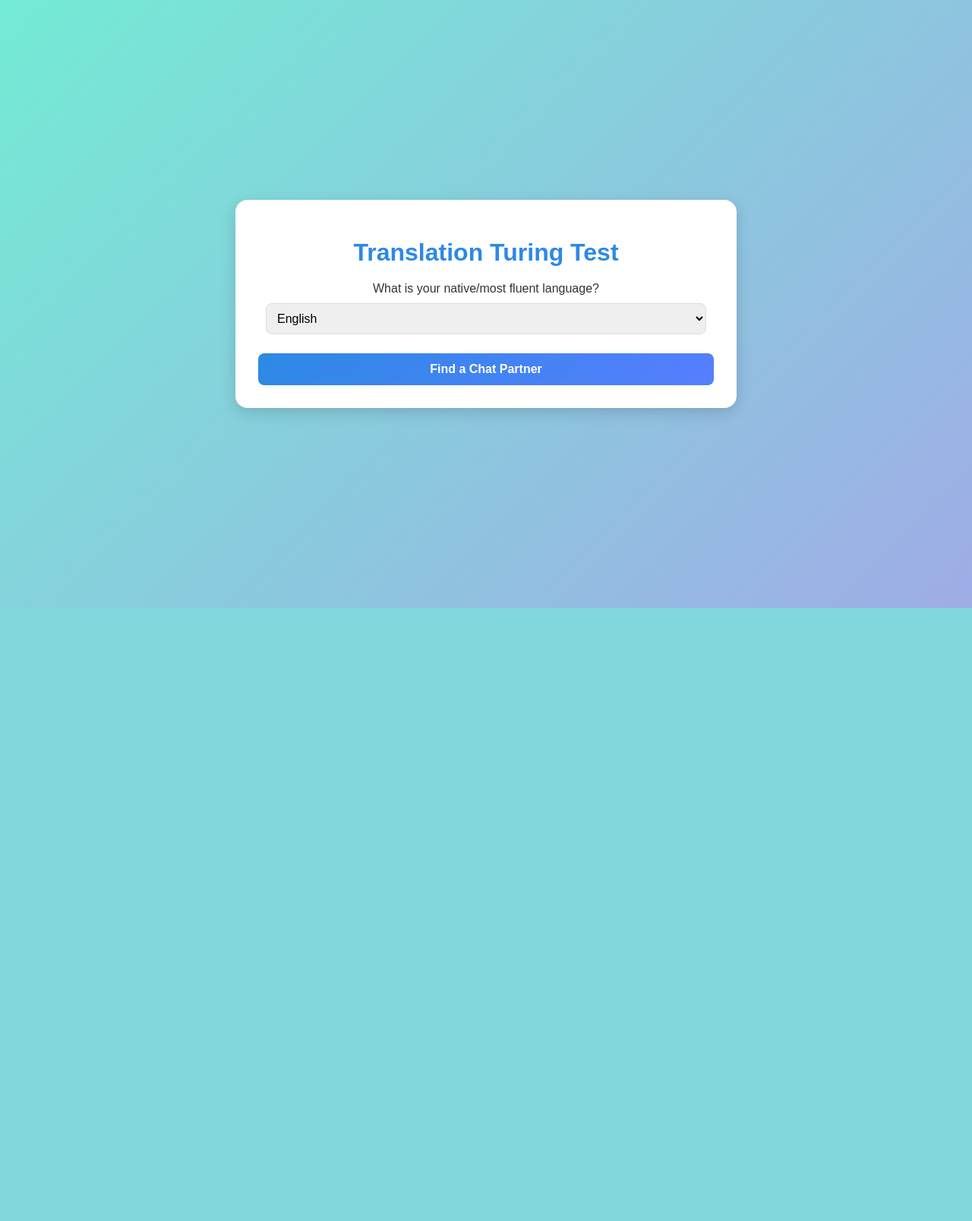
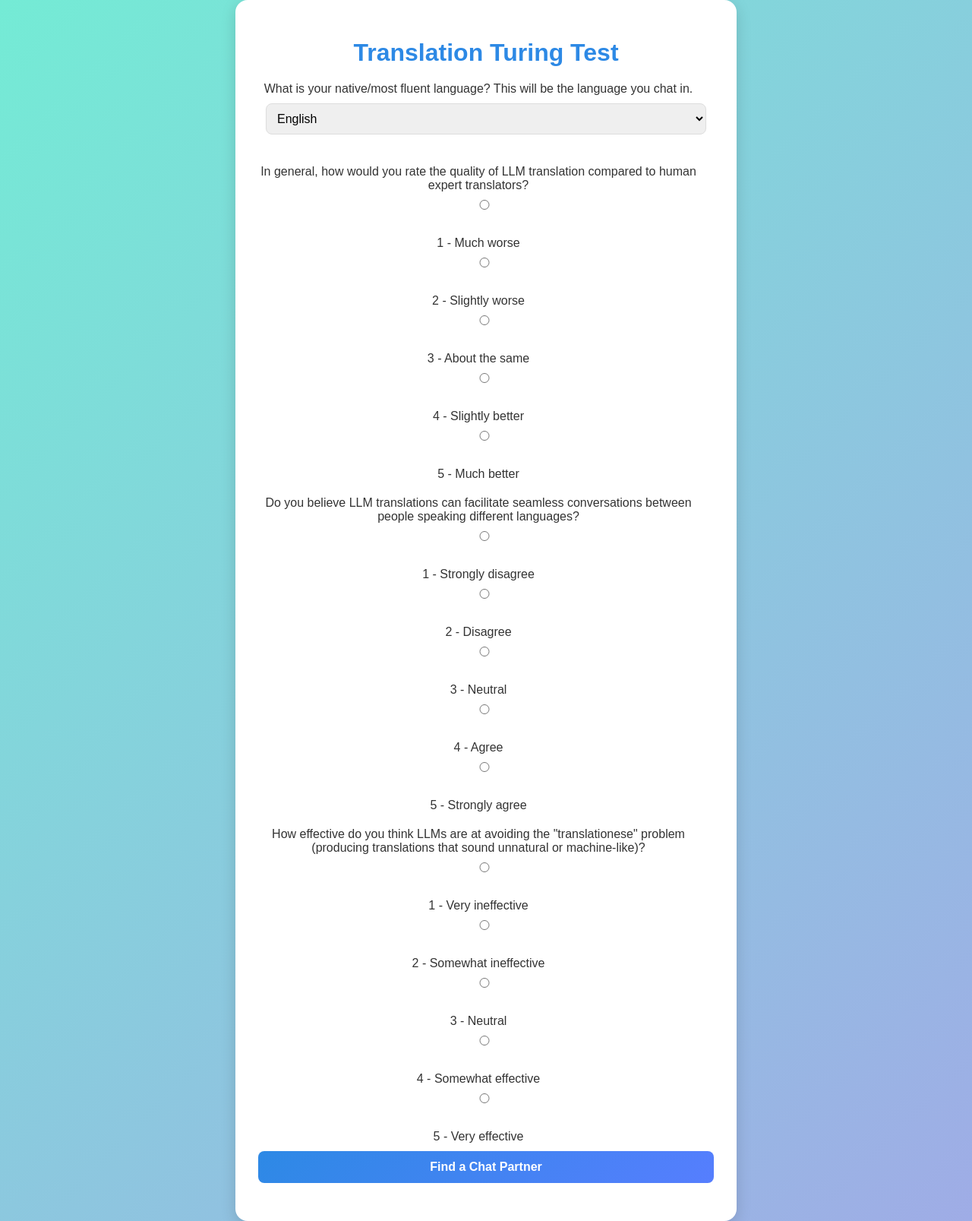
Before and after one commit to anshika-agarwal/llm-translation, a Python web app: template templates/index.html in a window 1280 px wide. Shown: the whole page at 76% size. Before the commit the page ends 800 px from the top, so only its background shows below. Run offline with Jinja, Linux system fonts and the light colour scheme; the template is opened without the code that fills it, so the values that code supplies are empty.

Commit message:
restored functionality

```diff
--- a/templates/index.html
+++ b/templates/index.html
@@ -62,7 +62,7 @@
             background: linear-gradient(135deg, #1d6fd9, #4569d8);
         }
 
-        #chat, #survey {
+        #chat {
             margin-top: 20px;
             text-align: left;
             display: none;
@@ -109,20 +109,44 @@
             align-self: flex-start;
         }
 
-        #survey label, #language-selection label {
+        #survey {
             margin-top: 20px;
+            margin-bottom: 10px;
+            display: none;
+            text-align: left;
+        }
+
+        #survey label {
             display: block;
+            margin-top: 20px; /* Adds spacing between questions */
         }
 
         input[type="radio"] {
-            margin-right: 10px;
-            vertical-align: middle;
+            margin-right: 10px; /* Adds spacing between the radio button and label */
+            vertical-align: middle; /* Aligns the radio button with the text */
+        }
+
+        label {
+            display: inline-block; /* Ensures the label stays inline with the button */
+            margin-right: 20px; /* Adds spacing between each option */
+        }
+
+
+        #language-selection label {
+            display: block;
+            margin-top: 20px; /* Adds spacing between questions */
+        }
+
+        #language-selection select {
+            margin-top: 10px; /* Adds spacing between the label and select dropdown */
+            margin-bottom: 20px
         }
 
         #end-chat {
             margin-top: 10px;
             background-color: #ff4c4c;
             background: linear-gradient(135deg, #ff4c4c, #ff6a6a);
+            display: inline-block;
         }
 
         #end-chat:hover {
@@ -135,25 +159,84 @@
             color: #666;
             margin-top: 5px;
         }
+
+        #language-selection {
+            margin-bottom: 20px;
+        }
     </style>
 </head>
 <body>
     <div id="container">
         <h1>Translation Turing Test</h1>
 
+        <!-- Language Selection -->
         <div id="language-selection">
-            <label for="language">What is your native/most fluent language?</label>
+            <label for="language">
+                What is your native/most fluent language? This will be the language you chat in.
+            </label>
             <select id="language">
                 <option value="english">English</option>
                 <option value="chinese">Chinese</option>
             </select>
 
+            <!-- Question 1 -->
+            <label for="question1">
+                In general, how would you rate the quality of LLM translation compared to human expert translators?
+            </label>
+            <div id="question1">
+                <input type="radio" id="q1-1" name="question1" value="1">
+                <label for="q1-1">1 - Much worse</label>
+                <input type="radio" id="q1-2" name="question1" value="2">
+                <label for="q1-2">2 - Slightly worse</label>
+                <input type="radio" id="q1-3" name="question1" value="3">
+                <label for="q1-3">3 - About the same</label>
+                <input type="radio" id="q1-4" name="question1" value="4">
+                <label for="q1-4">4 - Slightly better</label>
+                <input type="radio" id="q1-5" name="question1" value="5">
+                <label for="q1-5">5 - Much better</label>
+            </div>
+
+            <!-- Question 2 -->
+            <label for="question2">
+                Do you believe LLM translations can facilitate seamless conversations between people speaking different languages?
+            </label>
+            <div id="question2">
+                <input type="radio" id="q2-1" name="question2" value="1">
+                <label for="q2-1">1 - Strongly disagree</label>
+                <input type="radio" id="q2-2" name="question2" value="2">
+                <label for="q2-2">2 - Disagree</label>
+                <input type="radio" id="q2-3" name="question2" value="3">
+                <label for="q2-3">3 - Neutral</label>
+                <input type="radio" id="q2-4" name="question2" value="4">
+                <label for="q2-4">4 - Agree</label>
+                <input type="radio" id="q2-5" name="question2" value="5">
+                <label for="q2-5">5 - Strongly agree</label>
+            </div>
+
+            <!-- Question 3 -->
+            <label for="question3">
+                How effective do you think LLMs are at avoiding the "translationese" problem (producing translations that sound unnatural or machine-like)?
+            </label>
+            <div id="question3">
+                <input type="radio" id="q3-1" name="question3" value="1">
+                <label for="q3-1">1 - Very ineffective</label>
+                <input type="radio" id="q3-2" name="question3" value="2">
+                <label for="q3-2">2 - Somewhat ineffective</label>
+                <input type="radio" id="q3-3" name="question3" value="3">
+                <label for="q3-3">3 - Neutral</label>
+                <input type="radio" id="q3-4" name="question3" value="4">
+                <label for="q3-4">4 - Somewhat effective</label>
+                <input type="radio" id="q3-5" name="question3" value="5">
+                <label for="q3-5">5 - Very effective</label>
+            </div>
+
             <button onclick="findPair()">Find a Chat Partner</button>
         </div>
 
+        <!-- Chat Section -->
         <div id="chat">
             <h3>Chat Room</h3>
-            <div id="timer">Time Remaining: 3:00</div>
+            <div id="timer">Time Remaining: 3:00</div> <!-- Timer Display -->
             <div id="messages"></div>
             <div id="typing-indicator">User is typing...</div>
             <input id="message" type="text" placeholder="Type your message here..." oninput="sendTypingStatus()" />
@@ -161,21 +244,27 @@
             <button id="end-chat" onclick="endChat()">End Chat</button>
         </div>
 
+        <!-- Survey Section -->
         <div id="survey">
             <h3>Survey</h3>
-            <label for="question1">How would you rate your conversation?</label>
-            <div>
-                <input type="radio" id="q1-1" name="question1" value="1">
-                <label for="q1-1">1 - Very Poor</label>
-                <input type="radio" id="q1-2" name="question1" value="2">
-                <label for="q1-2">2 - Poor</label>
-                <input type="radio" id="q1-3" name="question1" value="3">
-                <label for="q1-3">3 - Neutral</label>
-                <input type="radio" id="q1-4" name="question1" value="4">
-                <label for="q1-4">4 - Good</label>
-                <input type="radio" id="q1-5" name="question1" value="5">
-                <label for="q1-5">5 - Excellent</label>
+            <label>
+                How would you rate your conversation on engagement, where 1 is very unengaging and 5 is super engaging?
+            </label>
+            <div id="engagementRating">
+                <input type="radio" id="er-1" name="engagementRating" value="1">
+                <label for="er-1">1</label>
+                <input type="radio" id="er-2" name="engagementRating" value="2">
+                <label for="er-2">2</label>
+                <input type="radio" id="er-3" name="engagementRating" value="3">
+                <label for="er-3">3</label>
+                <input type="radio" id="er-4" name="engagementRating" value="4">
+                <label for="er-4">4</label>
+                <input type="radio" id="er-5" name="engagementRating" value="5">
+                <label for="er-5">5</label>
             </div>
+
+            <!-- Similar formatting for Friendliness and Overall Quality -->
+            <!-- Final survey questions -->
             <button onclick="submitSurvey()">Submit Feedback</button>
         </div>
     </div>
```
